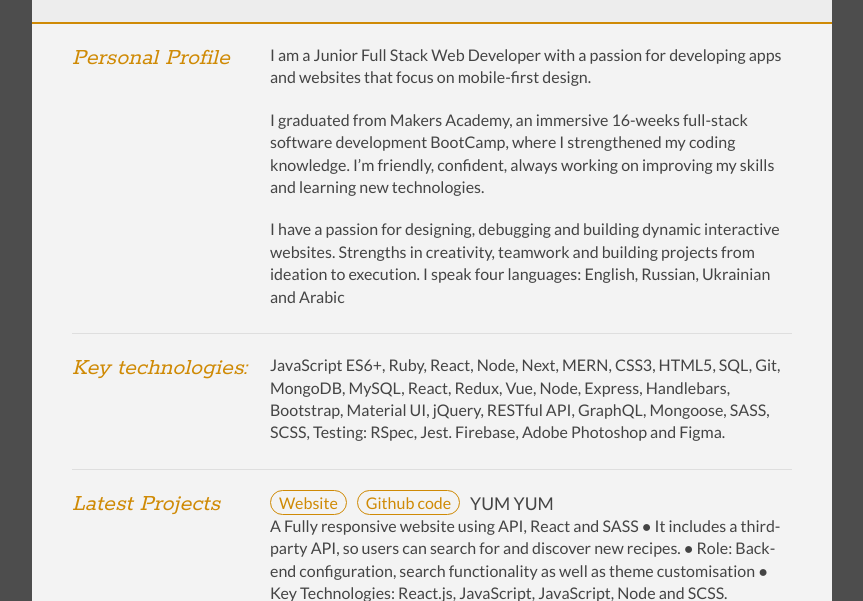
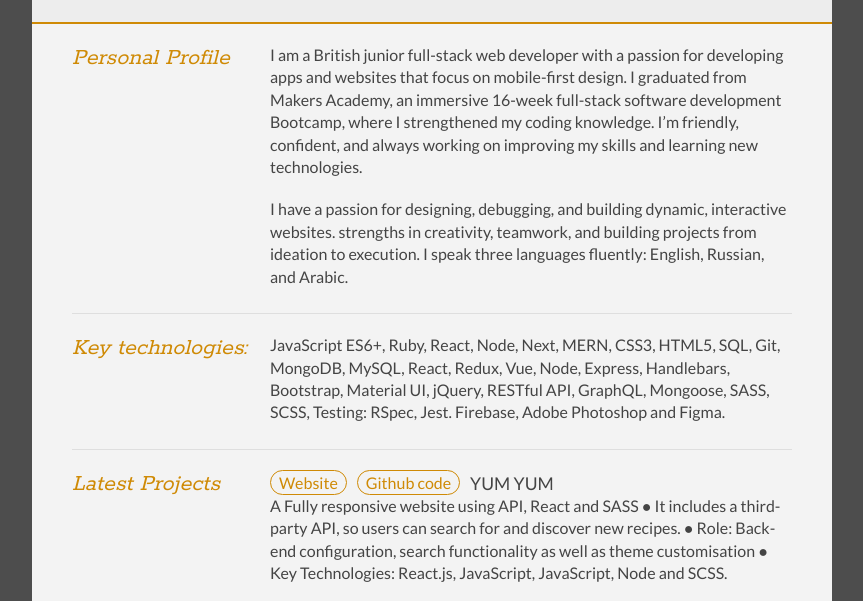
Before and after one commit to caeserlondon/On-line-CV, a website: page index.html in a window 1280 px wide. Shown: the part 154-755 px from the top of the page, without its empty margins (208-1071 px from the left). Drawn offline with Linux system fonts and the light colour scheme.

Commit message:
Updating the CV

```diff
--- a/index.html
+++ b/index.html
@@ -61,20 +61,18 @@
 
 						<div class="sectionContent">
 							<p>
-								I am a Junior Full Stack Web Developer with a passion for
-								developing apps and websites that focus on mobile-first design.
+								I am a British junior full-stack web developer with a passion
+								for developing apps and websites that focus on mobile-first
+								design. I graduated from Makers Academy, an immersive 16-week
+								full-stack software development Bootcamp, where I strengthened
+								my coding knowledge. I’m friendly, confident, and always working
+								on improving my skills and learning new technologies.
 							</p>
 							<p>
-								I graduated from Makers Academy, an immersive 16-weeks
-								full-stack software development BootCamp, where I strengthened
-								my coding knowledge. I’m friendly, confident, always working on
-								improving my skills and learning new technologies.
-							</p>
-							<p>
-								I have a passion for designing, debugging and building dynamic
-								interactive websites. Strengths in creativity, teamwork and
-								building projects from ideation to execution. I speak four
-								languages: English, Russian, Ukrainian and Arabic
+								I have a passion for designing, debugging, and building dynamic,
+								interactive websites. strengths in creativity, teamwork, and
+								building projects from ideation to execution. I speak three
+								languages fluently: English, Russian, and Arabic.
 							</p>
 						</div>
 					</article>
```
